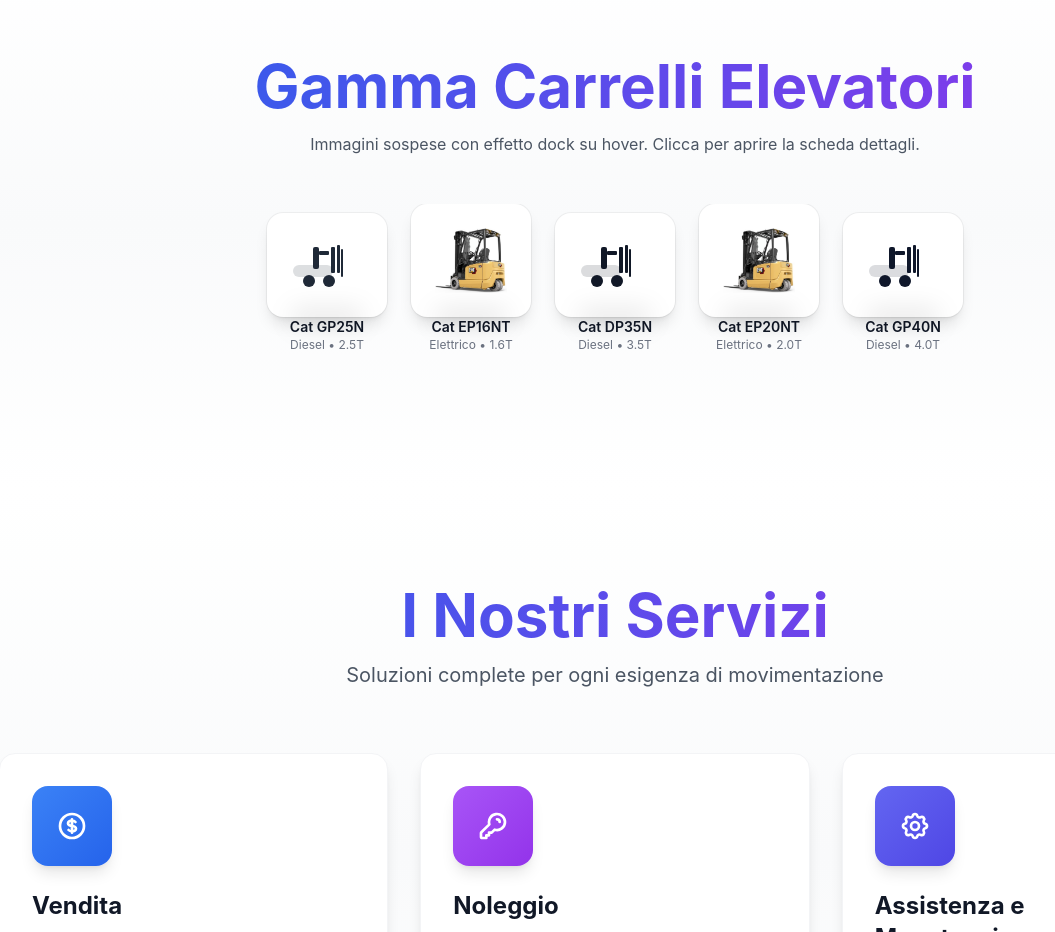
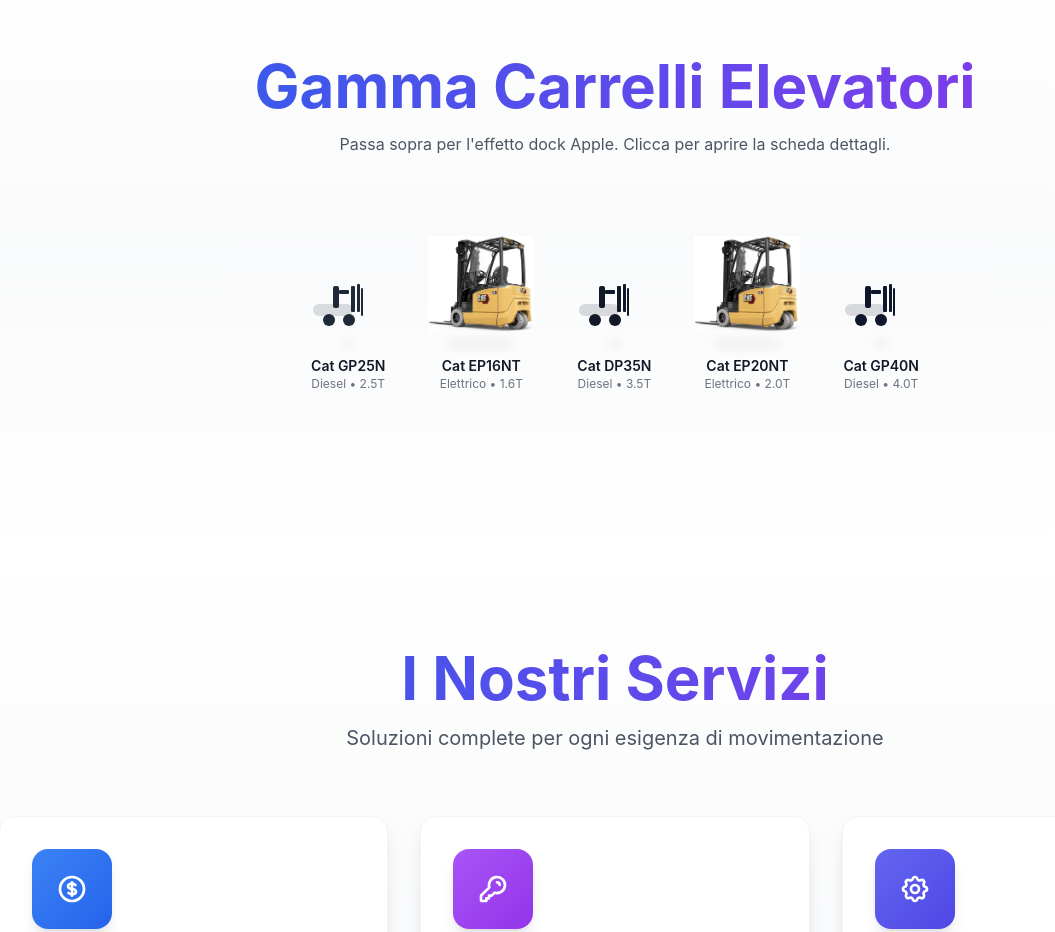
Before and after one commit to MvcIt00/html-starter, a Next.js app: page / in a window 1280 px wide. Shown: the part 840-1772 px from the top of the page, without its empty margins (25-1080 px from the left). Built offline with nearby package versions, Linux system fonts and the light colour scheme.

Commit message:
Update ForkliftsCarousel: Apple Dock floating effect
Updated hover effect to resemble Apple Dock with scaling and lifting. Adjusted SVG rendering and improved accessibility features in the modal.

```diff
--- a/app/components/ForkliftsCarousel.tsx
+++ b/app/components/ForkliftsCarousel.tsx
@@ -14,7 +14,7 @@
     { id: 5, name: 'Cat GP40N', type: 'Diesel', capacity: '4.0T', color: '#0f172a' },
   ]
 
-  // Mac Dock hover effect: scale items based on mouse proximity
+  // Apple Dock hover effect: scale and lift items based on mouse proximity
   useEffect(() => {
     const el = containerRef.current
     if (!el) return
@@ -25,8 +25,9 @@
         const rect = item.getBoundingClientRect()
         const center = rect.left + rect.width / 2
         const distance = Math.abs(e.clientX - center)
-        const scale = Math.max(1, 1.6 - distance / 250) // smooth falloff
-        item.style.transform = `translateY(-8px) scale(${scale.toFixed(2)})`
+        const scale = Math.max(1, 1.5 - distance / 300) // smooth falloff
+        const translateY = Math.max(-20, -distance / 15) // lift effect
+        item.style.transform = `translateY(${translateY}px) scale(${scale.toFixed(2)})`
         item.style.zIndex = String(Math.floor(scale * 100))
       })
     }
@@ -48,15 +49,15 @@
   }, [])
 
   const ForkliftSVG = ({ color = '#111827' }: { color?: string }) => (
-    <svg width="72" height="56" viewBox="0 0 72 56" fill="none" xmlns="http://www.w3.org/2000/svg">
-      <rect x="2" y="28" width="40" height="12" rx="6" fill={color} opacity="0.15" />
-      <rect x="22" y="10" width="6" height="22" rx="2" fill={color} />
-      <rect x="28" y="14" width="10" height="4" rx="1" fill={color} />
-      <rect x="40" y="10" width="4" height="26" rx="1" fill={color} />
-      <rect x="46" y="8" width="3" height="28" rx="1" fill={color} />
-      <circle cx="18" cy="44" r="6" fill={color} />
-      <circle cx="38" cy="44" r="6" fill={color} />
-      <rect x="50" y="12" width="2" height="28" rx="1" fill={color} />
+    <svg fill="none" height="56" viewBox="0 0 72 56" width="72" xmlns="http://www.w3.org/2000/svg">
+      <rect fill={color} height="12" opacity="0.15" rx="6" width="40" x="2" y="28" />
+      <rect fill={color} height="22" rx="2" width="6" x="22" y="10" />
+      <rect fill={color} height="4" rx="1" width="10" x="28" y="14" />
+      <rect fill={color} height="26" rx="1" width="4" x="40" y="10" />
+      <rect fill={color} height="28" rx="1" width="3" x="46" y="8" />
+      <circle cx="18" cy="44" fill={color} r="6" />
+      <circle cx="38" cy="44" fill={color} r="6" />
+      <rect fill={color} height="28" rx="1" width="2" x="50" y="12" />
     </svg>
   )
 
@@ -67,29 +68,44 @@
           Gamma Carrelli Elevatori
         </h2>
         <p className="text-center text-gray-600 mb-12 max-w-2xl mx-auto">
-          Immagini sospese con effetto dock su hover. Clicca per aprire la scheda dettagli.
+          Passa sopra per l'effetto dock Apple. Clicca per aprire la scheda dettagli.
         </p>
 
-        <div className="relative flex items-end justify-center gap-6 overflow-x-auto pb-10 snap-x snap-mandatory" ref={containerRef}>
+        {/* Neutral container - transparent, no background */}
+        <div
+          ref={containerRef}
+          className="relative flex items-end justify-center gap-8 overflow-x-auto pb-16 pt-8 snap-x snap-mandatory"
+        >
           {forklifts.map(f => (
             <button
               key={f.id}
               data-dock-item
               onClick={() => setActiveId(f.id)}
-              className="group relative flex-none snap-center"
-              style={{ transition: 'transform 180ms ease' }}
+              className="group relative flex-none snap-center cursor-pointer"
+              style={{ transition: 'transform 200ms cubic-bezier(0.34, 1.56, 0.64, 1)' }}
             >
-              <div className="relative -mb-6">
-                {/* suspended image shadow */}
-                <div className="absolute inset-x-6 -bottom-2 h-4 rounded-full bg-black/10 blur-md" />
-                <div className="rounded-2xl bg-white ring-1 ring-black/5 shadow-lg p-6 hover:shadow-xl transition-shadow">
+              {/* Floating image - no border, no background, no shadow */}
+              <div className="relative">
+                {/* Subtle ground reflection only */}
+                <div className="absolute inset-x-8 -bottom-4 h-2 rounded-full bg-black/5 blur-sm" />
+
+                {/* Image container - completely transparent */}
+                <div className="relative">
                   {f.image ? (
-                    <Image src={f.image} alt={f.name} width={72} height={56} className="object-contain" />
+                    <Image
+                      alt={f.name}
+                      className="object-contain w-32 h-24"
+                      height={96}
+                      src={f.image}
+                      width={128}
+                    />
                   ) : (
                     <ForkliftSVG color={f.color} />
                   )}
                 </div>
               </div>
+
+              {/* Label below */}
               <div className="text-center mt-6">
                 <div className="text-sm font-semibold text-gray-900">{f.name}</div>
                 <div className="text-xs text-gray-500">{f.type} • {f.capacity}</div>
@@ -98,9 +114,9 @@
           ))}
         </div>
 
-        {/* Elegant card modal */}
+        {/* Modal */}
         {activeId && (
-          <div className="fixed inset-0 z-50 flex items-center justify-center p-6" role="dialog" aria-modal="true">
+          <div aria-modal="true" className="fixed inset-0 z-50 flex items-center justify-center p-6" role="dialog">
             <div className="absolute inset-0 bg-black/40 backdrop-blur-sm" onClick={() => setActiveId(null)} />
             <div className="relative max-w-xl w-full bg-white rounded-3xl shadow-2xl ring-1 ring-black/5 overflow-hidden animate-[fadeIn_200ms_ease]">
               <div className="p-8">
@@ -110,7 +126,13 @@
                     <div className="grid grid-cols-1 sm:grid-cols-3 gap-6 items-center">
                       <div className="sm:col-span-1 mx-auto">
                         {f.image ? (
-                          <Image src={f.image} alt={f.name} width={120} height={90} className="object-contain" />
+                          <Image
+                            alt={f.name}
+                            className="object-contain"
+                            height={90}
+                            src={f.image}
+                            width={120}
+                          />
                         ) : (
                           <ForkliftSVG color={f.color} />
                         )}
@@ -124,8 +146,18 @@
                           <li>Sistemi di sicurezza avanzati</li>
                         </ul>
                         <div className="mt-6 flex gap-3">
-                          <button onClick={() => setActiveId(null)} className="px-4 py-2 rounded-lg border border-gray-300 text-gray-700 hover:bg-gray-50">Chiudi</button>
-                          <a href="#contatti" className="px-4 py-2 rounded-lg bg-blue-600 text-white hover:bg-blue-700">Richiedi informazioni</a>
+                          <button
+                            onClick={() => setActiveId(null)}
+                            className="px-4 py-2 rounded-lg border border-gray-300 text-gray-700 hover:bg-gray-50"
+                          >
+                            Chiudi
+                          </button>
+                          <a
+                            className="px-4 py-2 rounded-lg bg-blue-600 text-white hover:bg-blue-700"
+                            href="#contatti"
+                          >
+                            Richiedi informazioni
+                          </a>
                         </div>
                       </div>
                     </div>
```
